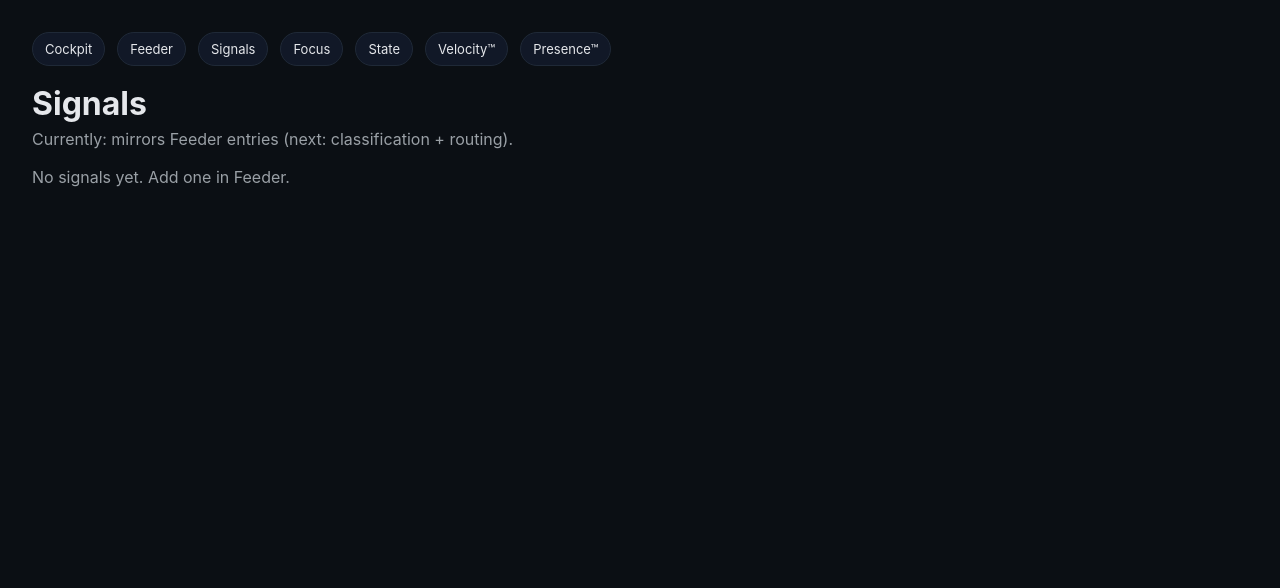
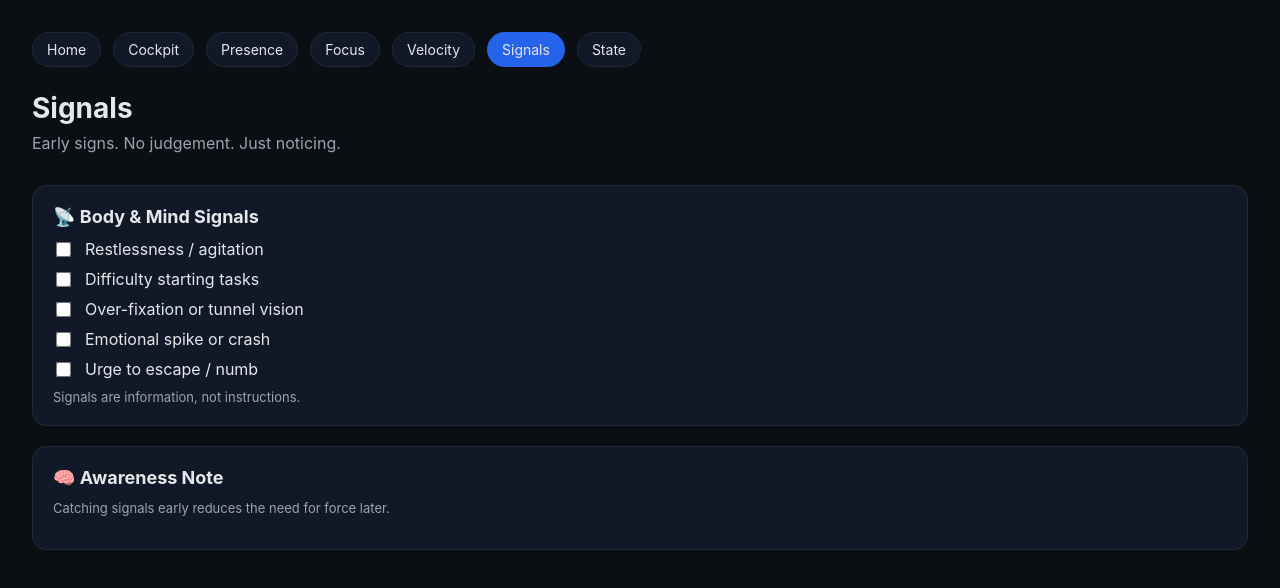
Before and after one commit to otoslifeproject-cell/otos-app, a plain HTML site: page signals.html in a window 1280 px wide. Drawn offline with Linux system fonts and the light colour scheme.

Commit message:
Update signals.html

```diff
--- a/signals.html
+++ b/signals.html
@@ -1,72 +1,141 @@
-<!-- FILE: signals.html (FULL REPLACEMENT – READS FROM FEEDER) -->
+<!-- FILE: signals.html (FULL REPLACEMENT) -->
 <!DOCTYPE html>
 <html lang="en">
 <head>
   <meta charset="UTF-8" />
-  <title>OTOS Signals</title>
+  <title>Signals — OTOS</title>
   <meta name="viewport" content="width=device-width, initial-scale=1.0" />
+
   <style>
-    body{margin:0;padding:32px;background:#0b0f14;color:#e5e7eb;font-family:-apple-system,BlinkMacSystemFont,"Segoe UI",Roboto,sans-serif}
-    .topnav{display:flex;gap:12px;flex-wrap:wrap;margin-bottom:18px}
-    .topnav a{color:#e5e7eb;text-decoration:none;background:#111827;border:1px solid #1f2937;border-radius:999px;padding:8px 12px;font-size:13px}
-    h1{margin:0 0 6px}
-    p{margin:0 0 18px;color:#9aa0a6}
-    .item{background:#111827;border:1px solid #1f2937;border-radius:10px;padding:12px;margin-top:10px;max-width:900px}
-    .meta{font-size:12px;color:#9aa0a6;margin-top:6px}
+    body {
+      margin: 0;
+      padding: 32px;
+      background: #0b0f14;
+      color: #e5e7eb;
+      font-family: -apple-system, BlinkMacSystemFont, "Segoe UI", Roboto, sans-serif;
+    }
+
+    .topnav {
+      display: flex;
+      gap: 12px;
+      flex-wrap: wrap;
+      margin-bottom: 24px;
+    }
+
+    .topnav a {
+      color: #e5e7eb;
+      text-decoration: none;
+      background: #111827;
+      border: 1px solid #1f2937;
+      border-radius: 999px;
+      padding: 8px 14px;
+      font-size: 14px;
+    }
+
+    .topnav a.active {
+      background: #2563eb;
+      border-color: #2563eb;
+    }
+
+    h1 {
+      font-size: 28px;
+      margin-bottom: 8px;
+    }
+
+    .subtitle {
+      color: #9ca3af;
+      margin-bottom: 32px;
+    }
+
+    .card {
+      background: #111827;
+      border: 1px solid #1f2937;
+      border-radius: 14px;
+      padding: 20px;
+      margin-bottom: 20px;
+    }
+
+    .card h2 {
+      margin-top: 0;
+      font-size: 18px;
+      margin-bottom: 12px;
+    }
+
+    .signal {
+      display: flex;
+      align-items: center;
+      gap: 12px;
+      margin-bottom: 10px;
+    }
+
+    .signal input {
+      transform: scale(1.2);
+    }
+
+    .hint {
+      font-size: 13px;
+      color: #9ca3af;
+      margin-top: 8px;
+    }
   </style>
 </head>
+
 <body>
 
   <nav class="topnav">
-    <a href="./index.html">Cockpit</a>
-    <a href="./feeder.html">Feeder</a>
-    <a href="./signals.html">Signals</a>
-    <a href="./focus.html">Focus</a>
-    <a href="./state.html">State</a>
-    <a href="./velocity.html">Velocity™</a>
-    <a href="./presence.html">Presence™</a>
+    <a href="index.html">Home</a>
+    <a href="cockpit.html">Cockpit</a>
+    <a href="presence.html">Presence</a>
+    <a href="focus.html">Focus</a>
+    <a href="velocity.html">Velocity</a>
+    <a href="signals.html" class="active">Signals</a>
+    <a href="state.html">State</a>
   </nav>
 
   <h1>Signals</h1>
-  <p>Currently: mirrors Feeder entries (next: classification + routing).</p>
+  <div class="subtitle">
+    Early signs. No judgement. Just noticing.
+  </div>
 
-  <div id="list"></div>
+  <div class="card">
+    <h2>📡 Body & Mind Signals</h2>
 
-<script>
-  const FEEDER_KEY = "otos_feeder";
-  const list = document.getElementById("list");
+    <div class="signal">
+      <input type="checkbox" id="s1">
+      <label for="s1">Restlessness / agitation</label>
+    </div>
 
-  function escapeHtml(s) {
-    return (s || "").replace(/[&<>"']/g, m => ({
-      "&":"&amp;","<":"&lt;",">":"&gt;",'"':"&quot;","'":"&#39;"
-    }[m]));
-  }
+    <div class="signal">
+      <input type="checkbox" id="s2">
+      <label for="s2">Difficulty starting tasks</label>
+    </div>
 
-  function load() {
-    return JSON.parse(localStorage.getItem(FEEDER_KEY) || "[]");
-  }
+    <div class="signal">
+      <input type="checkbox" id="s3">
+      <label for="s3">Over-fixation or tunnel vision</label>
+    </div>
 
-  function render() {
-    const arr = load();
-    if (!arr.length) {
-      list.innerHTML = "<p style='color:#9aa0a6'>No signals yet. Add one in Feeder.</p>";
-      return;
-    }
-    list.innerHTML = "";
-    arr.slice().reverse().forEach((obj) => {
-      const div = document.createElement("div");
-      div.className = "item";
-      div.innerHTML = `
-        <div>${escapeHtml(obj.text)}</div>
-        <div class="meta">Captured: ${new Date(obj.ts).toLocaleString()}</div>
-      `;
-      list.appendChild(div);
-    });
-  }
+    <div class="signal">
+      <input type="checkbox" id="s4">
+      <label for="s4">Emotional spike or crash</label>
+    </div>
 
-  render();
-  window.addEventListener("storage", render);
-</script>
+    <div class="signal">
+      <input type="checkbox" id="s5">
+      <label for="s5">Urge to escape / numb</label>
+    </div>
+
+    <div class="hint">
+      Signals are information, not instructions.
+    </div>
+  </div>
+
+  <div class="card">
+    <h2>🧠 Awareness Note</h2>
+    <p class="hint">
+      Catching signals early reduces the need for force later.
+    </p>
+  </div>
 
 </body>
 </html>
```
